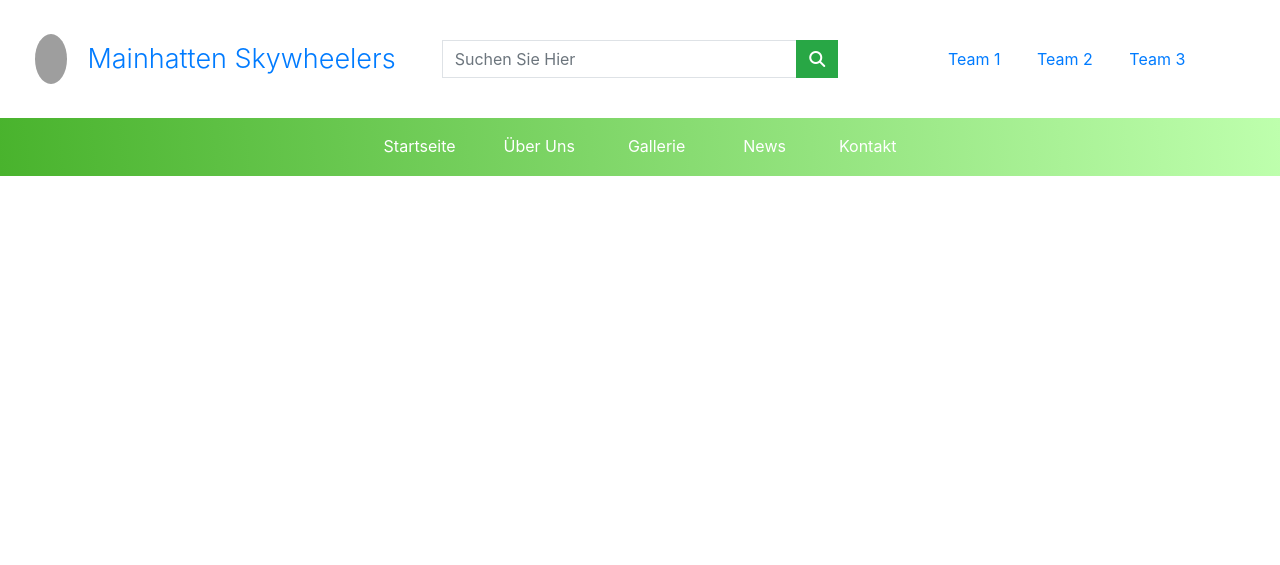
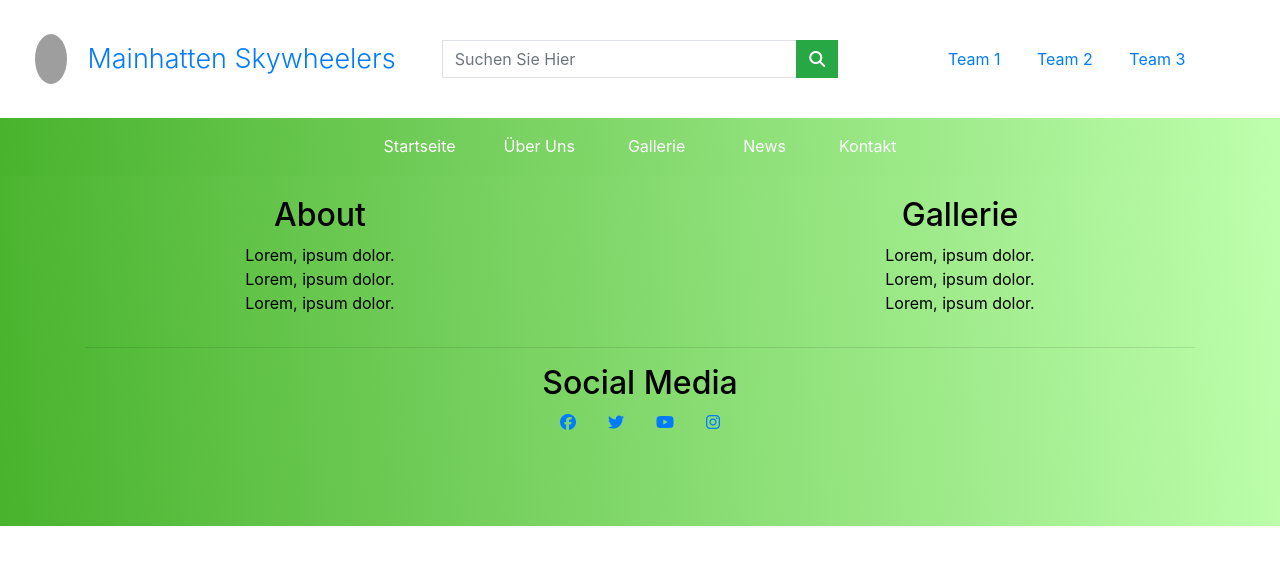
Before and after one commit to Rian1010/Mainhatten-Skywheelers, a Django app: template templates/base.html in a window 1280 px wide. Shown: the top 565 px of the page. Run offline with Django 3.2, Linux system fonts and the light colour scheme; the template is opened without the code that fills it, so the values that code supplies are empty; some libraries are stand-ins or nearby versions; grey boxes are pictures that could not be loaded.

Commit message:
Die meisten Teile der Startseite wurden grob erstellt

```diff
--- a/SkywheelersProject/settings.py
+++ b/SkywheelersProject/settings.py
@@ -11,6 +11,8 @@ https://docs.djangoproject.com/en/3.0/ref/settings/
 """
 
 import os
+if os.path.exists("env.py"):
+    import env
 
 # Build paths inside the project like this: os.path.join(BASE_DIR, ...)
 BASE_DIR = os.path.dirname(os.path.dirname(os.path.abspath(__file__)))
--- a/static/css/base.css
+++ b/static/css/base.css
@@ -131,3 +131,81 @@
 .navbar .dropdown-btn-style {
   background-color: transparent;
 }
+
+
+
+/* Styling for multiple pages */
+
+.background-size {
+    width: 100%;
+    padding: 60px 0;
+}
+
+.orange-BG {
+    background-image: linear-gradient(265deg, #ffd5a0, #ED8F03);
+}
+
+
+
+
+/* Footer */
+footer {
+    width: 100%;
+    height: 350px;
+    background-image: linear-gradient(265deg, #beffad, #49b32d);
+    color: black;
+}
+
+.footer-title {
+    padding-top: 20px;
+    text-align: center;
+}
+
+.no-list-style {
+    list-style: none;
+}
+
+.facebook-footer {
+    list-style: none;
+    color: black;
+}
+
+.twitter-footer {
+    list-style: none;
+    color: black;
+}
+
+.youtube-footer {
+    list-style: none;
+    color: black;
+}
+
+.instagram-footer {
+    list-style: none;
+    color: black;
+}
+
+.footer-list {
+  padding: 0;
+}
+
+.footer-link {
+    color: black;
+    text-decoration: none;
+    margin: 10% 0;
+}
+
+.footer-link:hover {
+    color: black;
+}
+
+.social-media-icons-footer{
+    padding: 0;
+    display: flex;
+    justify-content: center;
+    align-content: space-around;
+}
+
+.social-media-icons-footer li{
+    padding: 0px 1em;
+}
--- a/templates/base.html
+++ b/templates/base.html
@@ -11,6 +11,8 @@
         integrity="sha384-9aIt2nRpC12Uk9gS9baDl411NQApFmC26EwAOH8WgZl5MYYxFfc+NcPb1dKGj7Sk" crossorigin="anonymous">
     <link rel="stylesheet" href="{% static 'css/base.css' %}">
 
+    {% block css %}
+    {% endblock %}
     {% block head_js %}
     <!-- Font Awesome Kit -->
     <script src="https://kit.fontawesome.com/aca3ef5a99.js" crossorigin="anonymous"></script>
@@ -129,6 +131,57 @@
         {% endblock %}
     </article>
 
+    <!-- <footer> -->
+	<footer>
+		<div class="container-fluid">
+			<div class="row justify-content-start">
+				<div class="col-6">
+					<div class="footer-title">
+						<h2>About</h2>
+						<ul class="footer-list">
+							<li class="no-list-style"><a href="#" class="footer-link">Lorem, ipsum dolor.</a></li>
+							<li class="no-list-style"><a href="#" class="footer-link">Lorem, ipsum dolor.</a></li">
+							<li class="no-list-style"><a href="#" class="footer-link">Lorem, ipsum dolor.</a></li">
+						</ul>
+					</div>
+				</div>
+
+				<div class="col-6">
+					<div class="footer-title">
+						<h2>Gallerie</h2>
+						<ul class="footer-list">
+							<li class="no-list-style"><a href="#" class="footer-link">Lorem, ipsum dolor.</a></li>
+							<li class="no-list-style"><a href="#" class="footer-link">Lorem, ipsum dolor.</a></li>
+							<li class="no-list-style"><a href="#" class="footer-link">Lorem, ipsum dolor.</a></li>
+						</ul>
+					</div>
+				</div>
+			</div>
+		</div>
+
+
+		<div class="container">
+			<hr>
+			<div class="row justify-content-center">
+				<h2>Social Media</h2>
+			</div>
+			<div class="row">
+				<div class="col-12">
+					<ul class="social-media-icons-footer">
+						<li class="facebook-footer"><a href="http://www.facebook.com" target="_blank"><i
+                                    class="fab fa-facebook"></i></a></li>
+						<li class="twitter-footer"><a href="http://www.twitter.com" target="_blank"><i
+                                    class="fab fa-twitter"></i></a></li>
+						<li class="youtube-footer"><a href="http://www.youtube.com" target="_blank"><i
+                                    class="fab fa-youtube"></i></a></li>
+						<li class="instagram-footer"><a href="http://www.instagram.com" target="_blank"><i
+                                    class="fab fa-instagram"></i></a></li>
+					</ul>
+				</div>
+			</div>
+		</div>
+	</footer>
+
 </body>
 
 </html>
```
Also changed, not shown: home/admin.py (+26 -1 lines), home/models.py (+18 -5 lines), home/static/home/index.css (added, +10 -0 lines), home/templates/home/index.html (+79 -1 lines), home/views.py (+7 -1 lines), db.sqlite3, home/migrations/0006_auto_20200703_1752.py (added), home/migrations/0007_auto_20200703_2346.py (added), home/migrations/0008_auto_20200704_1302.py (added), home/migrations/0009_auto_20200704_1341.py (added), media/Spieler-14-min-min.jpg (added), media/Spieler-4-min-min.jpg (added), media/basketball-focus-min-min.jpg (added), 2 other files.
